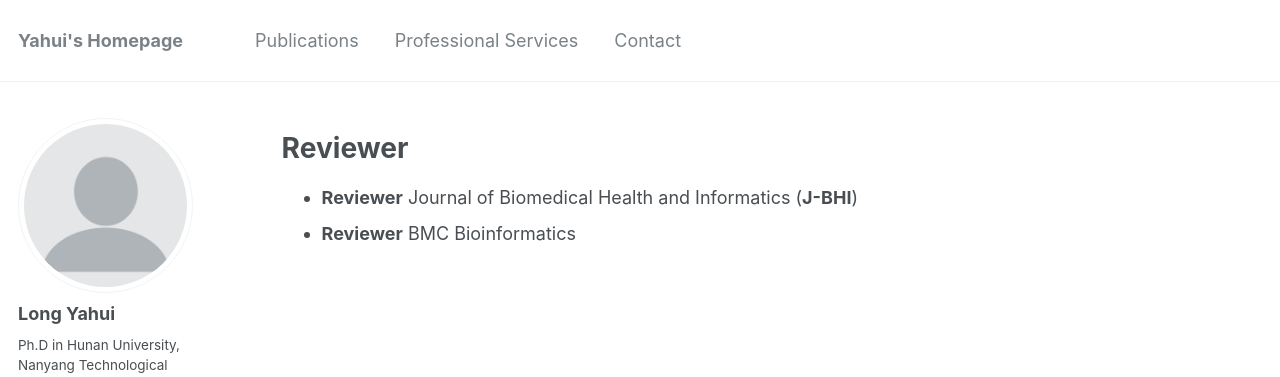
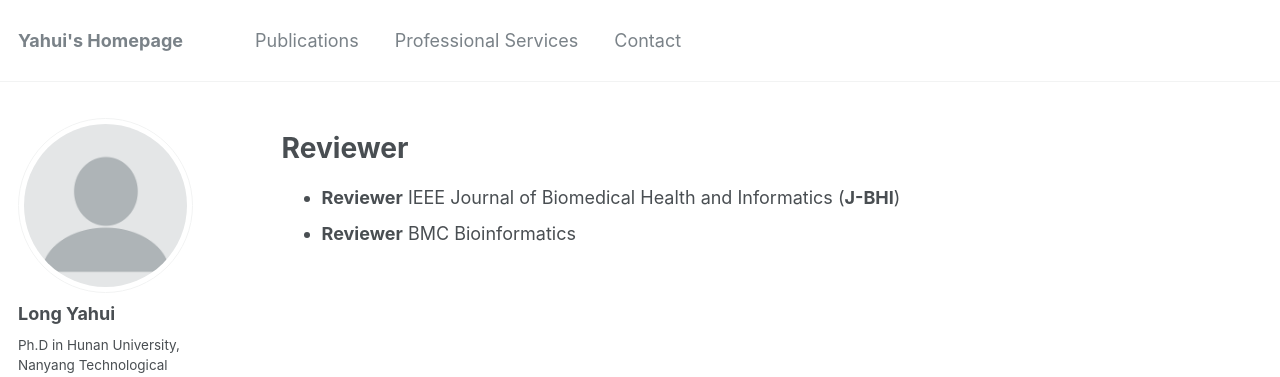
Before and after one commit to longyahui/Home, a Jekyll site: the page built from _pages/service.md, in a window 1280 px wide. Shown: the top 377 px of the page. Built offline with Jekyll 4.4.1, drawn with Linux system fonts in a browser that asks for light colours.

Commit message:
Update service.md

```diff
--- a/_pages/service.md
+++ b/_pages/service.md
@@ -11,5 +11,5 @@ redirect_from:
 
 Reviewer
 ======
-- **Reviewer** Journal of Biomedical Health and Informatics (**J-BHI**)
+- **Reviewer** IEEE Journal of Biomedical Health and Informatics (**J-BHI**)
 - **Reviewer** BMC Bioinformatics
```
